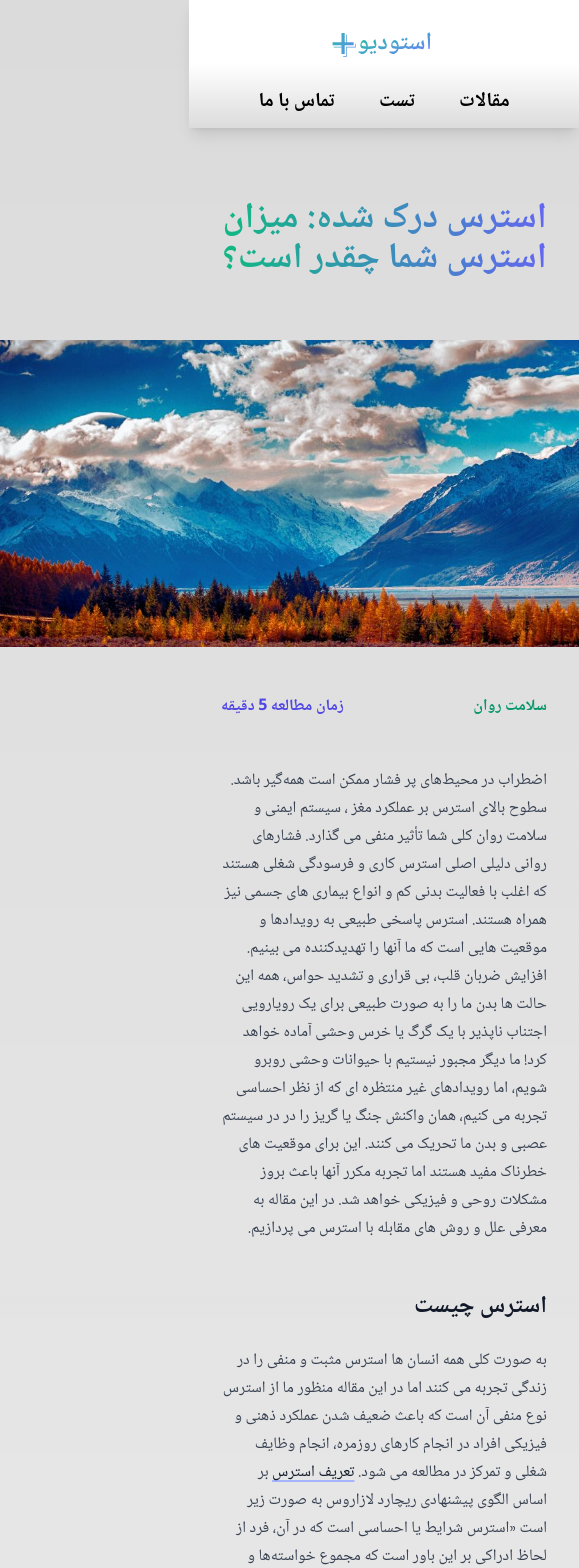
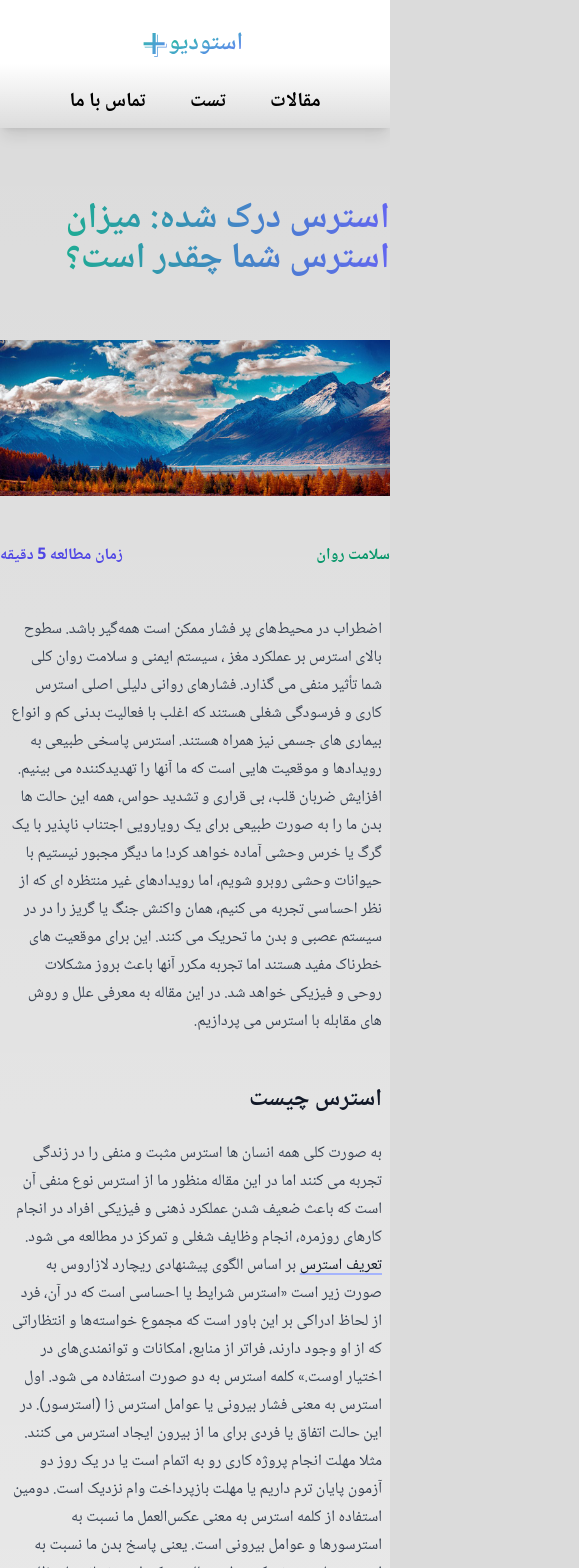
Before and after one commit to callijar/studio-mosbat, a Next.js app: page /blog/01-percieved-stress in a window 390 px wide. Shown: the top 1568 px of the page, 579 px wide, since content can reach past the window. Built offline with nearby package versions, Linux system fonts and the light colour scheme.

Commit message:
rtl post view on sm screen improved

```diff
--- a/app/blog/[postId]/page.tsx
+++ b/app/blog/[postId]/page.tsx
@@ -43,13 +43,13 @@ export default function PostPage(props: any) {
   const post = getPostContent(postId);
 
   return (
-    <main className="flex min-h-screen flex-col items-center justify-evenly px-8 mx-auto py-8 md:py-10">
+    <main className="flex min-h-screen flex-col items-center justify-evenly mx-auto py-8 md:py-10">
       <h1 className="mb-5 py-10 text-4xl md:text-5xl font-bold bg-gradient-to-r from-emerald-500 to-indigo-500 inline-block text-transparent bg-clip-text">
         {post.data.title}
       </h1>
 
       <Image
-        className="mb-5 lg:rounded-lg max-w-screen-md"
+        className="mb-5 lg:rounded-lg lg:max-w-screen-md"
         src={post.data.cover_image}
         width={1200}
         height={480}
@@ -61,9 +61,11 @@ export default function PostPage(props: any) {
         <div className="my-3 text-indigo-600">{post.data.reading_time}</div>
       </div>
 
-      <article className="prose prose:text-gray-500 max-w-prose md:prose-md lg:prose-lg prose-img:rounded prose-a:decoration-indigo-300 prose-a:decoration-none prose-a:decoration-2 prose-a:underline-offset-4">
-        <Markdown>{post.content}</Markdown>
-      </article>
+      <div className="mx-2">
+        <article className="prose max-w-prose md:prose-md lg:prose-lg prose-img:rounded prose-a:decoration-indigo-300 prose-a:decoration-none prose-a:decoration-2 prose-a:underline-offset-4">
+          <Markdown>{post.content}</Markdown>
+        </article>
+      </div>
     </main>
   );
 }
--- a/app/layout.tsx
+++ b/app/layout.tsx
@@ -27,8 +27,8 @@ export default function RootLayout({
   children: React.ReactNode;
 }>) {
   return (
-    <html lang="fa">
-      <body dir="rtl" className={noto.className}>
+    <html lang="fa" dir="rtl">
+      <body className={noto.className}>
         <MainNavBar />
         {children}
         <MainFooter />
--- a/layouts/PostPreview.tsx
+++ b/layouts/PostPreview.tsx
@@ -8,7 +8,7 @@ export default function PostPreview(props: PostMetadata) {
   return (
     <Link
       href={`/blog/${props.postId}`}
-      className="group rounded-lg border border-transparent px-5 py-4 m-10 transition-colors hover:border-gray-300 hover:bg-gray-100 hover:dark:border-neutral-700 hover:dark:bg-neutral-800/30"
+      className="group rounded-lg border border-transparent px-5 py-4 md:m-10 transition-colors hover:border-gray-300 hover:bg-gray-100 hover:dark:border-neutral-700 hover:dark:bg-neutral-800/30"
     >
       <Image
       className="mb-5 rounded-lg"
```
